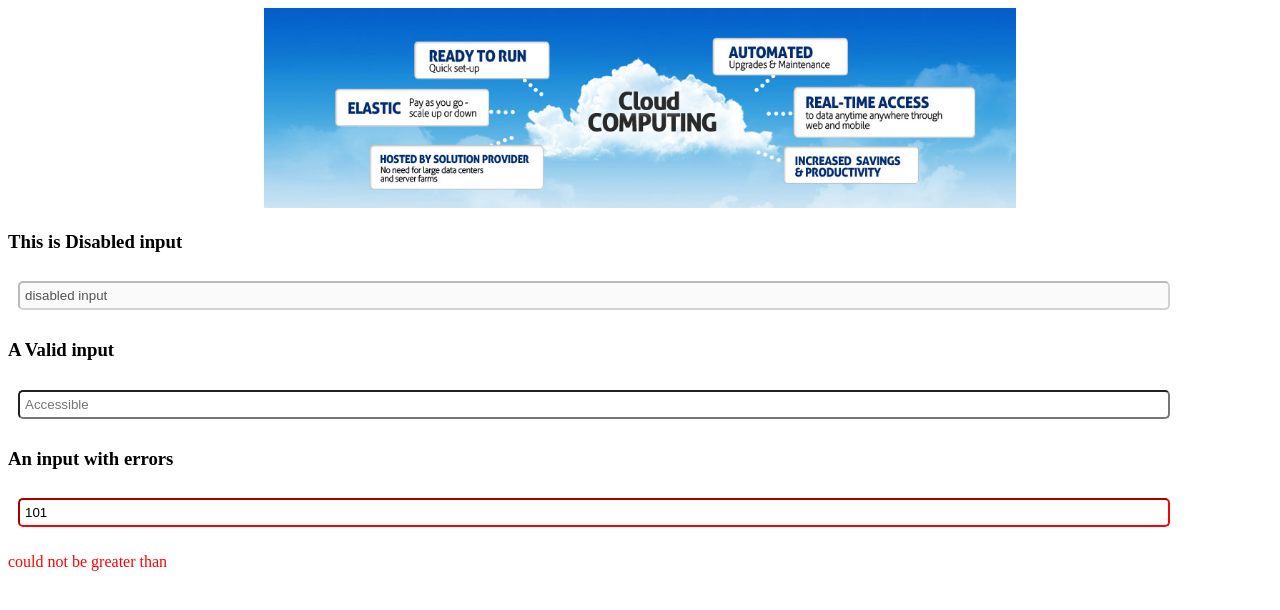
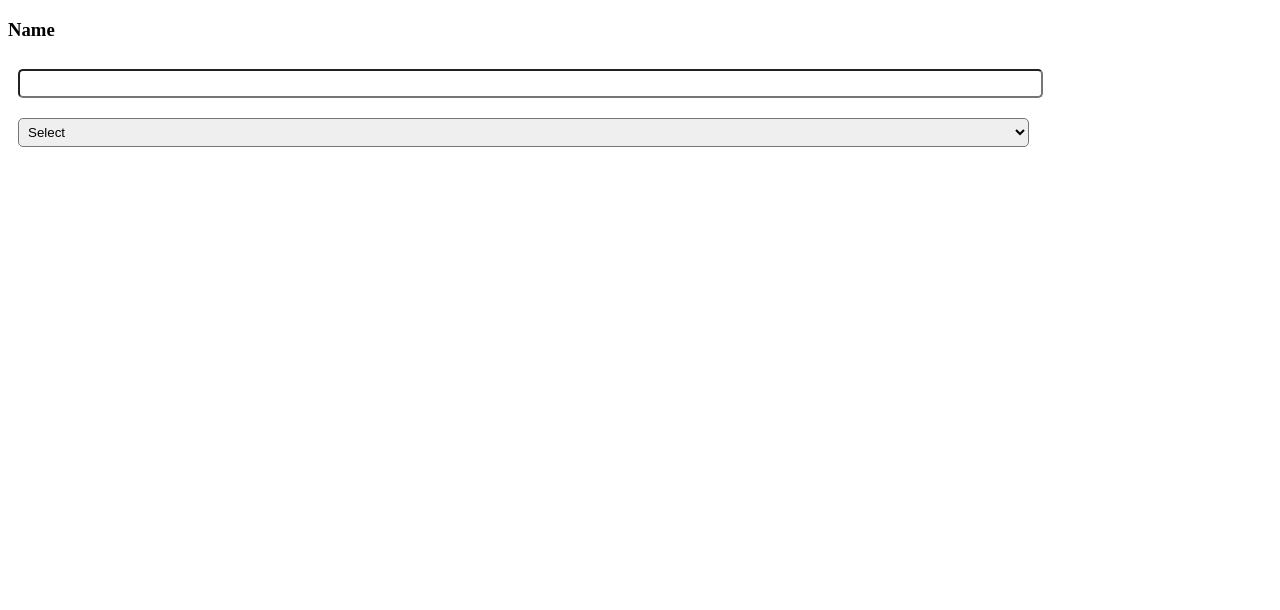
Before and after one commit to DPDeepak/react-client, a React (Create React App) app: page / in a window 1280 px wide. Shown: the top 610 px of the page. Built offline with nearby package versions, Linux system fonts and the light colour scheme.

Commit message:
feat: 🎸 create components of dropdown and radio group

```diff
--- a/src/App.jsx
+++ b/src/App.jsx
@@ -1,11 +1,13 @@
 import React from 'react';
-import TextFieldDemo from './pages';
-
+// import TextFieldDemo from './pages';
+import InputDemo from './pages/InputDemo/InputDemo';
 
 const App = () => (
   <div className="App">
+    {/* <TextFieldDemo /> */}
+    <h3>Name</h3>
+    <InputDemo />
 
-    <TextFieldDemo />
   </div>
 );
 export default App;
--- a/src/components/RadioGroup/RadioGroup.jsx
+++ b/src/components/RadioGroup/RadioGroup.jsx
@@ -0,0 +1,34 @@
+import React from 'react';
+import PropTypes from 'prop-types';
+
+const RadioGroup = (props) => {
+  const {
+    onchange, options, value,
+  } = props;
+  return (
+    <>
+      {options.map(option => (
+        <div>
+          <label htmlFor={option.label}>
+            <input type="radio" value={option.label} id={option.label} onChange={onchange} checked={option.label === value} />
+            {option.label}
+          </label>
+        </div>
+      ))}
+    </>
+  );
+};
+
+RadioGroup.propTypes = {
+  options: PropTypes.arrayOf(PropTypes.objectOf),
+  onchange: PropTypes.func,
+  value: PropTypes.string,
+};
+
+RadioGroup.defaultProps = {
+  options: [{ id: 0, value: 'select' }],
+  onchange: () => { },
+  value: '',
+};
+
+export default RadioGroup;
--- a/src/components/RadioGroup/index.js
+++ b/src/components/RadioGroup/index.js
@@ -0,0 +1 @@
+export { default } from './RadioGroup';
--- a/src/components/SelectField/SelectField.jsx
+++ b/src/components/SelectField/SelectField.jsx
@@ -4,14 +4,17 @@ import style from './style';
 
 const SelectField = (props) => {
   const {
-    onchange, value, options, error, defaultText, ...rest } = props;
+    onchange, value, options, error, defaultText, ...rest
+  } = props;
+  console.log('option', options);
+
   return (
     <>
-      <select {...rest} value={value} {...error} style={style.base} onChange={onChange} >
+      <select {...rest} value={value} {...error} style={style.base} onChange={onchange}>
         <option value="">{defaultText}</option>
         {options.map(option => (
-          <option key={option.label} value={option.value}>
-            {option.value}
+          <option key={option.label} value={option.label}>
+            {option.label}
           </option>
         ))}
       </select>
@@ -21,6 +24,7 @@ const SelectField = (props) => {
 SelectField.propTypes = {
   options: PropTypes.arrayOf(PropTypes.objectOf),
   value: PropTypes.string,
+  valueSport: PropTypes.string,
   onchange: PropTypes.func,
   error: PropTypes.string,
   defaultText: PropTypes.string,
@@ -28,8 +32,9 @@ SelectField.propTypes = {
 
 SelectField.defaultProps = {
   options: [{ id: 0, value: 'select' }],
-  onchange: () => {},
+  onchange: () => { },
   value: '',
+  valueSport: '',
   error: '',
   defaultText: 'Select',
 };
--- a/src/components/SelectField/index.js
+++ b/src/components/SelectField/index.js
@@ -0,0 +1 @@
+export { default } from './SelectField';
--- a/src/components/SelectField/style.js
+++ b/src/components/SelectField/style.js
@@ -1,9 +1,8 @@
 const style = {
   base: {
-    width: '96%',
-    margin: '1px',
-    padding: '7px',
-    border: '1px solid',
+    width: '80%',
+    margin: '10px',
+    padding: '5px',
     borderRadius: '5px',
   },
   error: {
--- a/src/components/TextField/TextField.jsx
+++ b/src/components/TextField/TextField.jsx
@@ -3,24 +3,27 @@ import PropTypes from 'prop-types';
 import style from './style';
 
 const TextField = (props) => {
-  const { error, ...rest } = props;
+  const {
+    error, onchange, value, ...rest
+  } = props;
 
   const errorOptional = error ? style.errorStyle : {};
   return (
     <>
-      <input type="text" {...rest} style={{ ...style.basic, ...errorOptional }} />
+      <input type="text" {...rest} style={{ ...style.basic, ...errorOptional }} value={value} onChange={onchange} />
       {error ? <p style={{ color: 'red' }}>{error}</p> : ''}
     </>
   );
 };
 TextField.propTypes = {
   error: PropTypes.string,
-  onChange: PropTypes.func,
+  onchange: PropTypes.func,
+  value: PropTypes.string,
 };
 TextField.defaultProps = {
   error: '',
-  onChange: () => { },
+  onchange: () => { },
+  value: 'Deepak',
 };
 
-
 export default TextField;
--- a/src/components/TextField/style.js
+++ b/src/components/TextField/style.js
@@ -1,6 +1,6 @@
 const style = {
   basic: {
-    width: '90%',
+    width: '80%',
     margin: '10px',
     padding: '5px',
     borderRadius: '5px',
--- a/src/configs/constants.js
+++ b/src/configs/constants.js
@@ -1,2 +1,16 @@
 export const PUBLIC_IMAGE_FOLDER = '/images/banners/';
 export const DEFAULT_BANNER_IMAGE = '/images/banners/default.png';
+export const Cricket = [
+  { label: 'Wicket Keeper' },
+  { label: 'Batsman' },
+  { label: 'Bowler' },
+  { label: 'All Rounder' },
+];
+export const Football = [
+  { label: 'Defender' },
+  { label: 'Striker' },
+];
+export const sportSelect = [
+  { label: 'Cricket' },
+  { label: 'Football' },
+];
--- a/src/pages/InputDemo/InputDemo.jsx
+++ b/src/pages/InputDemo/InputDemo.jsx
@@ -1,16 +1,79 @@
 import React, { Component } from 'react';
+import TextField from '../../components';
+import SelectField from '../../components/SelectField';
+import { sportSelect, Cricket, Football } from '../../configs/constants';
+import RadioGroup from '../../components/RadioGroup';
+import style from './style';
 
 class InputDemo extends Component {
   constructor(props) {
     super(props);
     this.state = {
-      value: 'Deepak',
-      sports: '',
+      value: '',
+      valueSport: '',
+      Cricket: '',
+      Football: '',
+      valueRadio: '',
     };
   }
 
-  render() {
-
+  onChangeHandler = (event) => {
+    this.setState({
+      value: event.target.value,
+    });
   }
 
+  onSportChangeHandler = (event) => {
+    this.setState({
+      valueSport: event.target.value,
+      Cricket: '',
+      Football: '',
+    });
+  }
+
+  onRadioChangeHandler = (event) => {
+    const { valueSport } = this.state;
+    this.setState({
+      valueRadio: event.target.value,
+      [valueSport]: event.target.value,
+    });
+  }
+
+  render() {
+    const { value, valueSport, valueRadio } = this.state;
+    console.log('--------', this.state);
+
+    let result = 0;
+    if (valueSport === 'Cricket') {
+      result = Cricket;
+    } else if (valueSport === 'Football') {
+      result = Football;
+    }
+    return (
+      <div>
+        <div>
+          <TextField value={value} onchange={this.onChangeHandler} />
+          <SelectField
+            options={sportSelect}
+            value={valueSport}
+            onchange={this.onSportChangeHandler}
+          />
+        </div>
+        <div>
+          {
+            (result) ? (
+              <RadioGroup
+                options={result}
+                value={valueRadio}
+                style={style}
+                onchange={this.onRadioChangeHandler}
+              />
+            )
+              : ''
+          }
+        </div>
+      </div>
+    );
+  }
 }
+export default InputDemo;
--- a/src/pages/InputDemo/index.js
+++ b/src/pages/InputDemo/index.js
@@ -0,0 +1 @@
+export { default } from './InputDemo';
--- /dev/null
+++ b/src/pages/InputDemo/style.js
@@ -0,0 +1,6 @@
+const style = {
+  display: 'flex',
+  flexDirection: 'column',
+};
+
+export default style;
```
